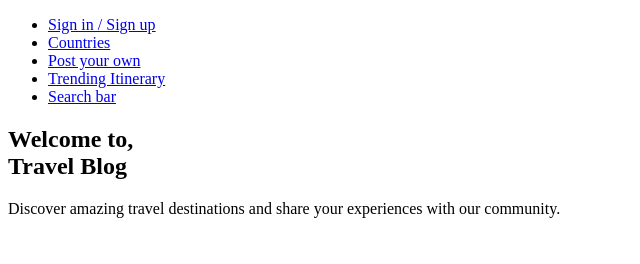
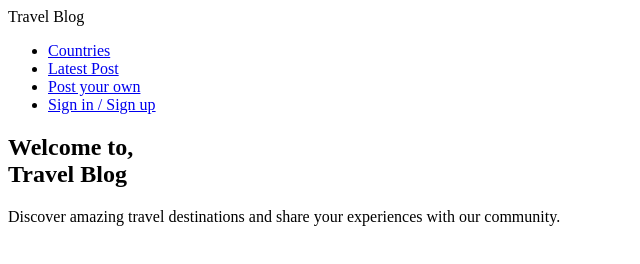
Before and after one commit to vyshm24/cits3403-project, a plain HTML site: page pages/home-page.html in a window 1280 px wide. Shown: the whole page, without its empty margins (0-640 px from the left). Drawn offline with Linux system fonts and the light colour scheme.

Commit message:
update home-page.html

```diff
--- a/pages/home-page.html
+++ b/pages/home-page.html
@@ -1,20 +1,29 @@
 <!DOCTYPE html>
 <html lang="en">
+
 <head>
   <meta charset="UTF-8">
   <meta name="viewport" content="width=device-width, initial-scale=1.0">
-    <title>Document</title>
+  <title>Travel Web App</title>
+  <link rel="stylesheet" href="">
 </head>
+
 <body>
   <nav>
+    <!-- Left side: reserve a space for the name： Travel Blog -->
+    <div class="nav-logo">
+      Travel Blog
+    </div>
+
+    <!-- Right side: your menu bar settings -->
     <ul>
+      <li><a href="#">Countries</a></li>
+      <li><a href="#">Latest Post</a></li>
+      <li><a href="#">Post your own</a></li>
       <li><a href="sign-in.html">Sign in / Sign up</a></li>
-      <li><a href="#">Countries</a></li>
-      <li><a href="#">Post your own</a></li>
-      <li><a href="#">Trending Itinerary</a></li>
-      <li><a href="#">Search bar</a></li>
     </ul>
   </nav>
+
   <section>
     <!-- left text -->
     <div>
@@ -24,7 +33,9 @@
 
     <!-- right image -->
     <div>
-      <img src="" alt=""></div>
+      <img src="" alt="">
+    </div>
   </section>
 </body>
+
 </html>
```
Lines whose indentation alone changed are shown as unchanged.
